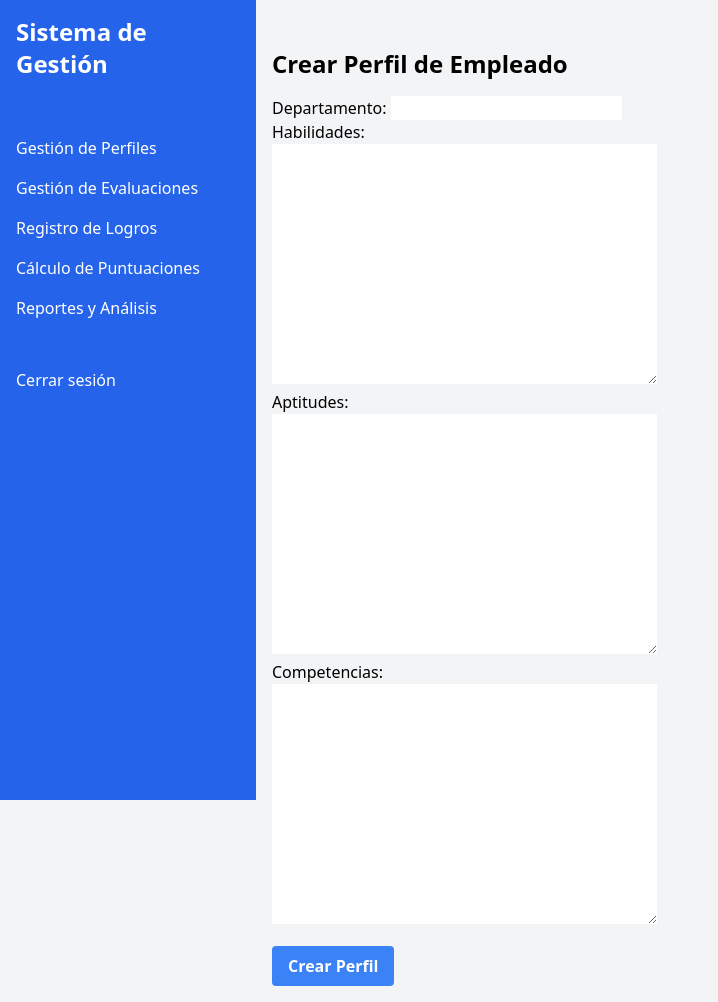
After one commit to tumbarell89/DjangoProyect, a Django app: page /crear-empleado/ in a window 1280 px wide. The commit adds this page. Shown: the whole page, without its empty margins (0-718 px from the left). Run offline with Django 5.2, Linux system fonts and the light colour scheme; the visitor is signed in with stand-in values (Sample User, id 1); data that the repository does not hold is empty; some libraries are stand-ins or nearby versions.

Commit message:
primer ciclo terminado

```diff
--- a/config/urls.py
+++ b/config/urls.py
@@ -5,7 +5,10 @@ from empleados import views
 urlpatterns = [
     path('admin/', admin.site.urls),
     path('', views.perfil_empleado, name='perfil_empleado'),
-    path('registrar-logro/', views.registrar_logro, name='registrar_logro'),
-    path('evaluar-empleado/<int:empleado_id>/', views.evaluar_empleado, name='evaluar_empleado'),
+    path('crear-empleado/', views.crear_empleado, name='crear_empleado'),
+    path('gestion-evaluaciones/', views.gestion_evaluaciones, name='gestion_evaluaciones'),
+    path('registro-logros/', views.registro_logros, name='registro_logros'),
+    path('calculo-puntuaciones/', views.calculo_puntuaciones, name='calculo_puntuaciones'),
+    path('reportes-analisis/', views.reportes_analisis, name='reportes_analisis'),
     path('accounts/', include('django.contrib.auth.urls')),
 ]
--- a/empleados/forms.py
+++ b/empleados/forms.py
@@ -1,5 +1,5 @@
 from django import forms
-from .models import Logro, Evaluacion
+from .models import Logro, Evaluacion, Empleado
 
 class LogroForm(forms.ModelForm):
     class Meta:
@@ -10,3 +10,8 @@ class EvaluacionForm(forms.ModelForm):
     class Meta:
         model = Evaluacion
         fields = ['criterio', 'puntuacion', 'fecha']
+
+class EmpleadoForm(forms.ModelForm):
+    class Meta:
+        model = Empleado
+        fields = ['departamento', 'habilidades', 'aptitudes', 'competencias']
--- a/empleados/templates/base.html
+++ b/empleados/templates/base.html
@@ -7,14 +7,11 @@
     <script src="https://cdn.tailwindcss.com"></script>
 </head>
 <body class="bg-gray-100">
-    <nav class="bg-blue-600 p-4 text-white">
-        <div class="container mx-auto">
-            <h1 class="text-2xl font-bold">Sistema de Gestión de Empleados</h1>
+    {% if user.is_authenticated and not request.path == '/accounts/login/' %}
+        {% include 'sidebar.html' %}
+        <div class="ml-64 p-4">
+            {% block content %}{% endblock %}
         </div>
-    </nav>
-    <main class="container mx-auto mt-8">
-        {% block content %}
-        {% endblock %}
-    </main>
+    {% endif %}
 </body>
 </html>
--- /dev/null
+++ b/empleados/templates/empleados/calculo_puntuaciones.html
@@ -0,0 +1,6 @@
+{% extends "base.html" %}
+
+{% block content %}
+<h2 class="text-2xl font-bold mb-4">Cálculo de Puntuaciones</h2>
+<p>Aquí se implementará el cálculo de puntuaciones.</p>
+{% endblock %}
--- /dev/null
+++ b/empleados/templates/empleados/crear_empleado.html
@@ -0,0 +1,14 @@
+{% extends "base.html" %}
+
+{% block content %}
+<div class="container mx-auto mt-8">
+    <h2 class="text-2xl font-bold mb-4">Crear Perfil de Empleado</h2>
+    <form method="post" class="max-w-md">
+        {% csrf_token %}
+        {{ form.as_p }}
+        <button type="submit" class="bg-blue-500 hover:bg-blue-700 text-white font-bold py-2 px-4 rounded mt-4">
+            Crear Perfil
+        </button>
+    </form>
+</div>
+{% endblock %}
--- /dev/null
+++ b/empleados/templates/empleados/gestion_evaluaciones.html
@@ -0,0 +1,6 @@
+{% extends "base.html" %}
+
+{% block content %}
+<h2 class="text-2xl font-bold mb-4">Gestión de Evaluaciones</h2>
+<p>Aquí se implementará la gestión de evaluaciones.</p>
+{% endblock %}
--- /dev/null
+++ b/empleados/templates/empleados/reportes_analisis.html
@@ -0,0 +1,6 @@
+{% extends "base.html" %}
+
+{% block content %}
+<h2 class="text-2xl font-bold mb-4">Reportes y Análisis</h2>
+<p>Aquí se implementarán los reportes y análisis.</p>
+{% endblock %}
--- /dev/null
+++ b/empleados/templates/sidebar.html
@@ -0,0 +1,13 @@
+<div class="fixed inset-y-0 left-0 w-64 bg-blue-600 text-white">
+    <div class="p-4">
+        <h1 class="text-2xl font-bold">Sistema de Gestión</h1>
+    </div>
+    <nav class="mt-8">
+        <a href="{% url 'perfil_empleado' %}" class="block py-2 px-4 hover:bg-blue-700">Gestión de Perfiles</a>
+        <a href="{% url 'gestion_evaluaciones' %}" class="block py-2 px-4 hover:bg-blue-700">Gestión de Evaluaciones</a>
+        <a href="{% url 'registro_logros' %}" class="block py-2 px-4 hover:bg-blue-700">Registro de Logros</a>
+        <a href="{% url 'calculo_puntuaciones' %}" class="block py-2 px-4 hover:bg-blue-700">Cálculo de Puntuaciones</a>
+        <a href="{% url 'reportes_analisis' %}" class="block py-2 px-4 hover:bg-blue-700">Reportes y Análisis</a>
+        <a href="{% url 'logout' %}" class="block py-2 px-4 hover:bg-blue-700 mt-8">Cerrar sesión</a>
+    </nav>
+</div>
--- a/empleados/views.py
+++ b/empleados/views.py
@@ -1,11 +1,16 @@
-from django.shortcuts import render, redirect
+from django.shortcuts import render, redirect, get_object_or_404
 from django.contrib.auth.decorators import login_required
+from django.core.exceptions import ObjectDoesNotExist
 from .models import Empleado, Logro, Evaluacion, Ranking
-from .forms import LogroForm, EvaluacionForm
+from .forms import LogroForm, EvaluacionForm, EmpleadoForm
 
 @login_required
 def perfil_empleado(request):
-    empleado = request.user.empleado
+    try:
+        empleado = request.user.empleado
+    except ObjectDoesNotExist:
+        return redirect('crear_empleado')
+
     logros = Logro.objects.filter(empleado=empleado)
     evaluaciones = Evaluacion.objects.filter(empleado=empleado)
     ranking = Ranking.objects.filter(empleado=empleado).order_by('-fecha').first()
@@ -19,7 +24,29 @@ def perfil_empleado(request):
     return render(request, 'empleados/perfil.html', context)
 
 @login_required
-def registrar_logro(request):
+def crear_empleado(request):
+    if hasattr(request.user, 'empleado'):
+        return redirect('perfil_empleado')
+
+    if request.method == 'POST':
+        form = EmpleadoForm(request.POST)
+        if form.is_valid():
+            empleado = form.save(commit=False)
+            empleado.user = request.user
+            empleado.save()
+            return redirect('perfil_empleado')
+    else:
+        form = EmpleadoForm()
+
+    return render(request, 'empleados/crear_empleado.html', {'form': form})
+
+@login_required
+def gestion_evaluaciones(request):
+    # Implementar lógica para gestión de evaluaciones
+    return render(request, 'empleados/gestion_evaluaciones.html')
+
+@login_required
+def registro_logros(request):
     if request.method == 'POST':
         form = LogroForm(request.POST, request.FILES)
         if form.is_valid():
@@ -29,21 +56,14 @@ def registrar_logro(request):
             return redirect('perfil_empleado')
     else:
         form = LogroForm()
-    return render(request, 'empleados/registrar_logro.html', {'form': form})
+    return render(request, 'empleados/registro_logros.html', {'form': form})
 
 @login_required
-def evaluar_empleado(request, empleado_id):
-    if not request.user.is_staff:
-        return redirect('perfil_empleado')
+def calculo_puntuaciones(request):
+    # Implementar lógica para cálculo de puntuaciones
+    return render(request, 'empleados/calculo_puntuaciones.html')
 
-    empleado = Empleado.objects.get(id=empleado_id)
-    if request.method == 'POST':
-        form = EvaluacionForm(request.POST)
-        if form.is_valid():
-            evaluacion = form.save(commit=False)
-            evaluacion.empleado = empleado
-            evaluacion.save()
-            return redirect('perfil_empleado')
-    else:
-        form = EvaluacionForm()
-    return render(request, 'empleados/evaluar_empleado.html', {'form': form, 'empleado': empleado})
+@login_required
+def reportes_analisis(request):
+    # Implementar lógica para reportes y análisis
+    return render(request, 'empleados/reportes_analisis.html')
```
Also changed, not shown: empleados/templates/empleados/registro_logros.html (added, +12 -0 lines), empleados/templates/registration/login.html (+27 -9 lines).
